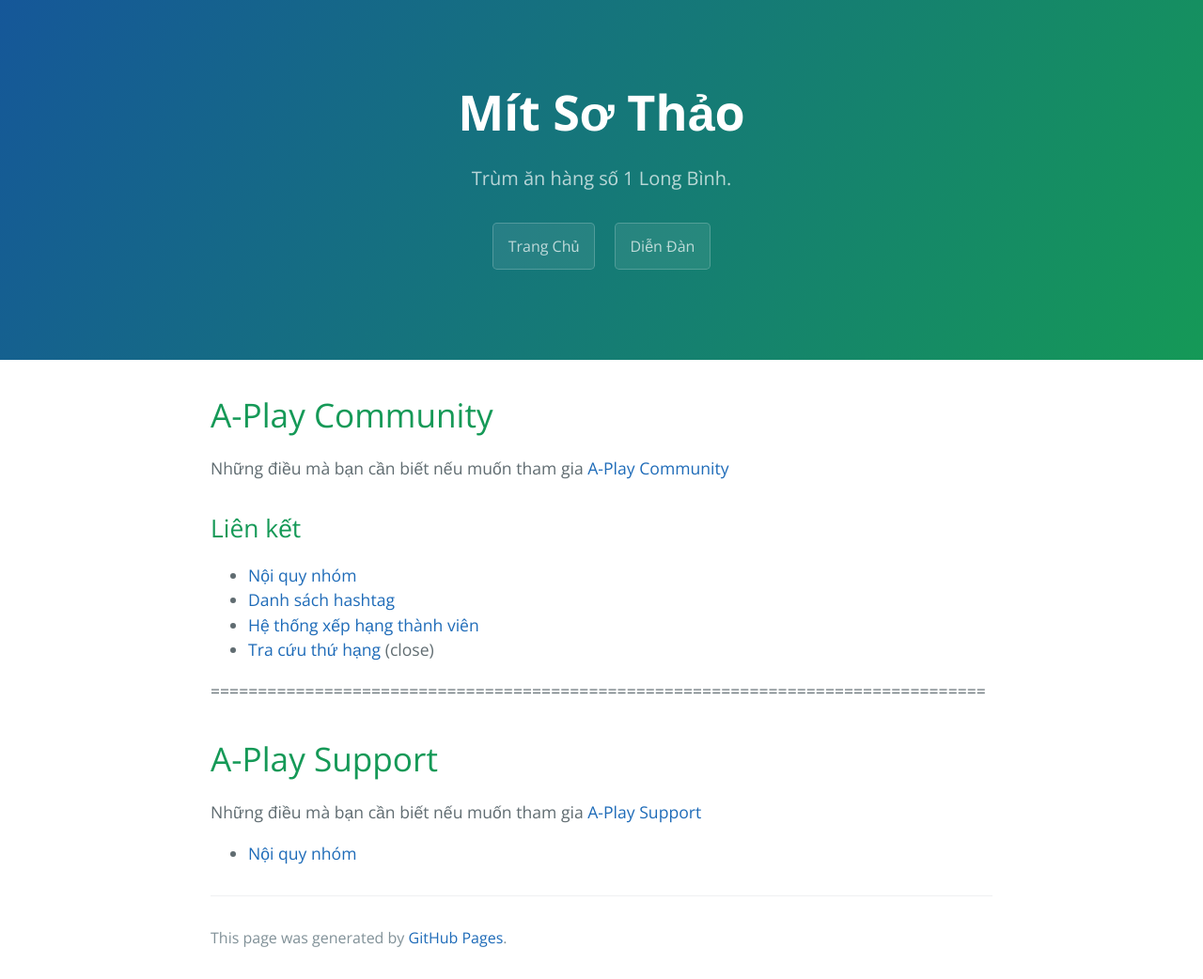
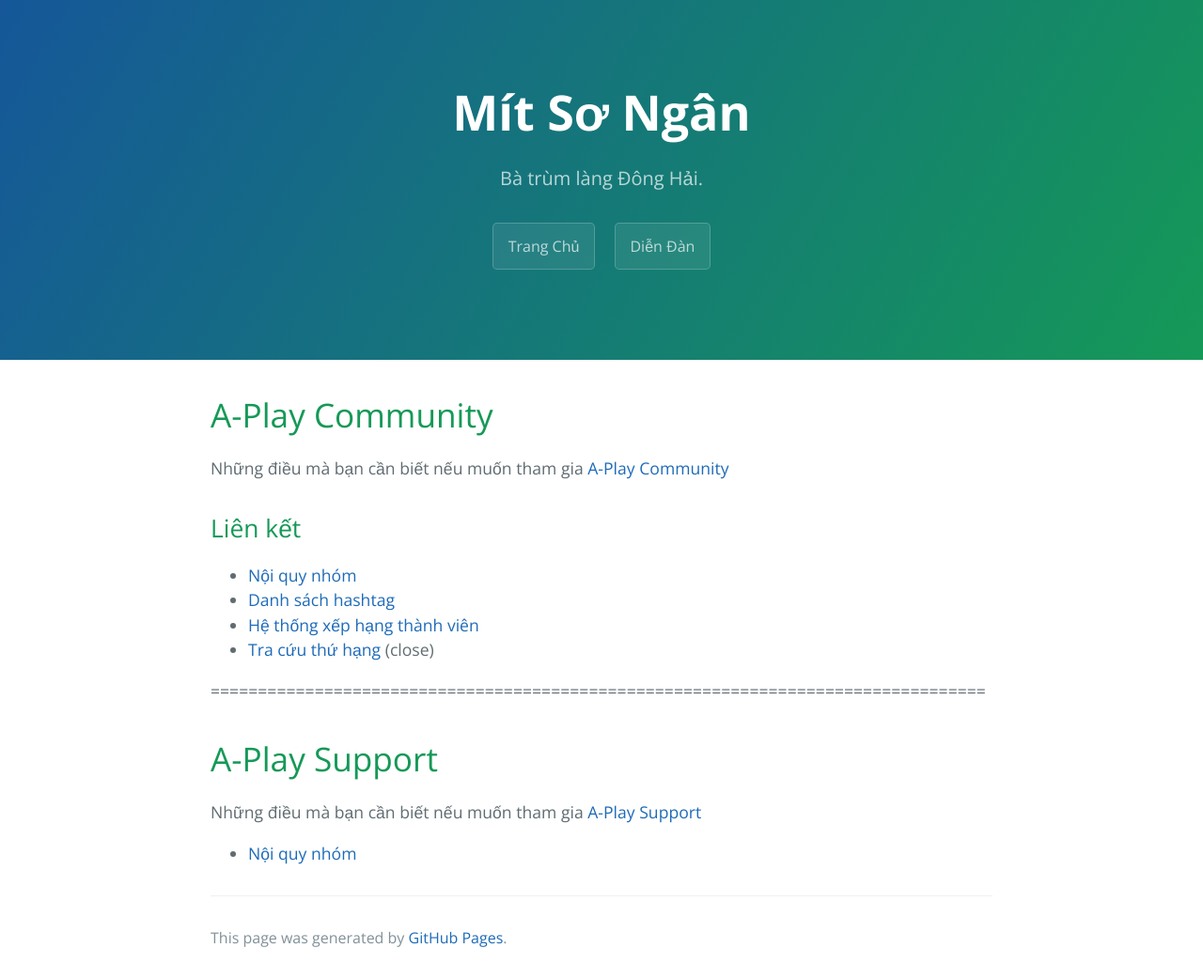
Before and after one commit to huuvinhvn/aplay, a Jekyll site: the page built from index.md, in a window 1280 px wide. Shown: the whole page at 94% size. Built offline with Jekyll 4.4.1, drawn with Linux system fonts in a browser that asks for light colours; our own code applies the rules of GitHub Pages for plain Markdown files.

Commit message:
Update _config.yml
Test

```diff
--- a/_config.yml
+++ b/_config.yml
@@ -1,5 +1,5 @@
-title: Mít Sơ Thảo
-description: Trùm ăn hàng số 1 Long Bình.
+title: Mít Sơ Ngân
+description: Bà trùm làng Đông Hải.
 show_downloads: true
 is_project_page: true
 google_analytics:
```
